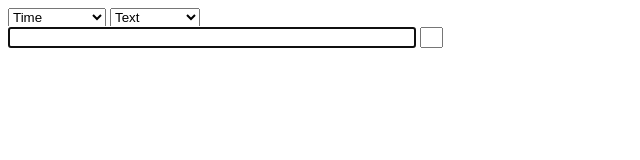
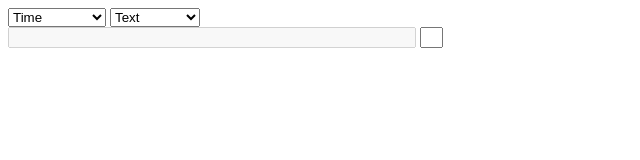
Before and after one commit to fox-squirrels-2013/snakes_on_a_plane, a plain HTML site: page index.html in a window 1280 px wide. Shown: the whole page, without its empty margins (0-640 px from the left). Drawn offline with Linux system fonts and the light colour scheme.

Commit message:
made it so the user has to select a show before typing

```diff
--- a/game.js
+++ b/game.js
@@ -13,6 +13,7 @@ function populateText(selectedText) {
     document.getElementById('dummy_text').innerText = show
   }
   document.getElementById('hidden_dummy_text').innerText = document.getElementById('dummy_text').innerText
+  document.getElementById('user_input').disabled = false
 }
 
 function inputBox() {
--- a/index.html
+++ b/index.html
@@ -21,13 +21,13 @@
 
     <div id="dummy_text"></div>
     <div id="hidden_dummy_text" style="display: none;"></div>
+
+    <input type="text" style="width: 400px;" value="" id="user_input" name="user_input" onkeydown="inputBox()" disabled autofocus>
+    <input type="text" value="" name="error_output" readOnly style="width:15px">
+
     <div id="displayTimer"></div>
+    <div id="score"></div>
 
-
-    <input type="text" style="width: 400px;" value="" id="user_input" name="user_input" onkeydown="inputBox()" autofocus>
-    <input type="text" value="" name="error_output" readOnly style="width:15px">
-    <div id="score"></div>
     <script type="text/javascript" src="./game.js"></script>
-
   </body>
 </html>
```
